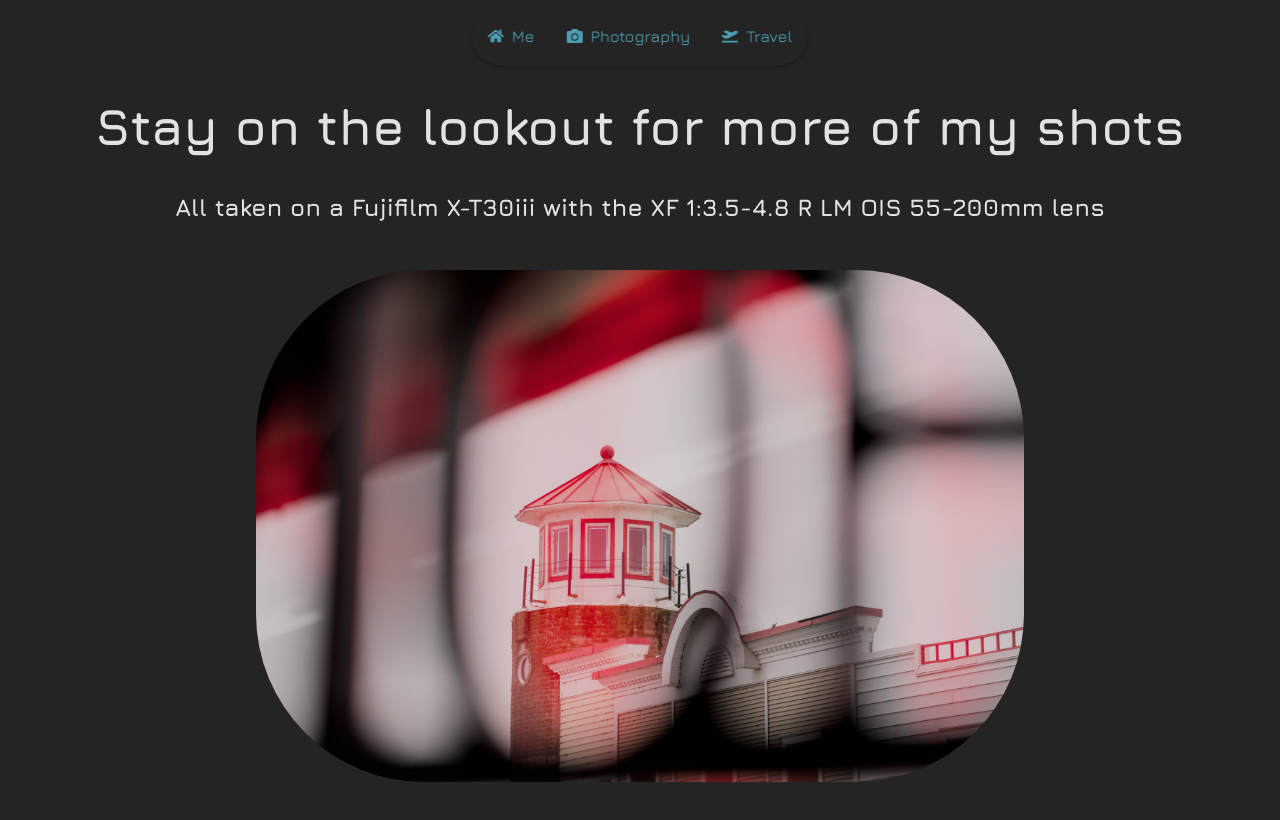
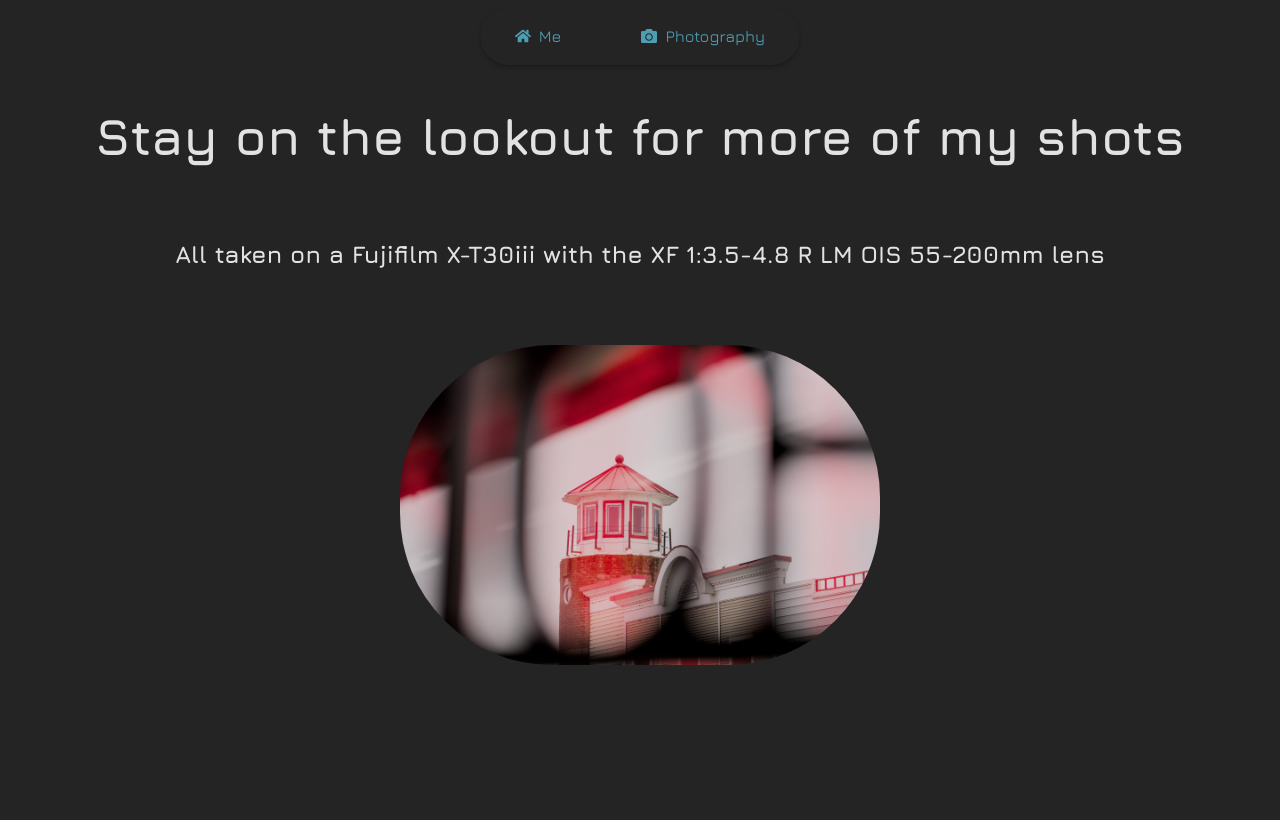
Before and after one commit to erikgamez23/erikgamezdotcom, a React (Vite) app: page /photography in a window 1280 px wide. Shown: the top 820 px of the page. Built offline with nearby package versions, Linux system fonts and the light colour scheme.

Commit message:
CSS Updates to main App.css

```diff
--- a/src/App.css
+++ b/src/App.css
@@ -1,13 +1,17 @@
 @import './design/palette.css';
 @import url('https://fonts.googleapis.com/css2?family=Jura:wght@300..700&family=Pixelify+Sans:wght@400..700&display=swap');
 
-h1, h2, h3 {
+h1,
+h2,
+h3 {
   font-family: "Jura", serif;
+  padding-top: 0.5em;
+  padding-bottom: 0.5em;
 }
 
 #root {
   margin: 0 auto;
-  padding: 2rem;
+  padding: 1em;
   text-align: center;
 }
 
@@ -15,27 +19,27 @@ h1, h2, h3 {
   position: fixed;
   top: 1%;
   left: 50%;
+  width: 40vh;
   transform: translateX(-50%);
   padding-inline: 1em;
   border-radius: 400px;
   z-index: 1000;
   backdrop-filter: blur(1px);
   -webkit-backdrop-filter: blur(100px);
-  box-shadow: 0 2px 4px rgba(0,0,0,0.2);
-  border-bottom: 1px solid rgba(0,0,0,0.2);
+  box-shadow: 0 2px 4px rgba(0, 0, 0, 0.2);
+  border-bottom: 1px solid rgba(0, 0, 0, 0.2);
 }
 
 .leadPhoto {
-  height: 35em;
+  width: 70vh;
+  height: auto;
   padding: 1.5em;
   will-change: filter;
   transition: filter 75ms;
   border-radius: 12em;
-  border: 1em;
+  border: 1em solid transparent;
 }
+
 .leadPhoto:hover {
   filter: drop-shadow(0 0 2em var(--color-hover));
 }
-.leadPhoto.react:hover {
-  filter: drop-shadow(0 0 2em var(--color-erikBlue));
-}
--- a/src/App.tsx
+++ b/src/App.tsx
@@ -1,6 +1,7 @@
 import '@mantine/core/styles.css';
 import { createBrowserRouter, Outlet, RouterProvider } from 'react-router-dom';
-import { FaHome, FaCamera, FaPlaneDeparture } from 'react-icons/fa';
+import { FaHome, FaCamera } from 'react-icons/fa';
+// import { FaHome, FaCamera, FaPlaneDeparture } from 'react-icons/fa';
 import { LinkWithIcon } from './components/LinkWithIcon';
 import './design/palette.css';
 import './App.css'
@@ -10,11 +11,29 @@ import Photography from './pages/Photography';
 const Layout = () => {
   return (
     <div>
-      <nav className="sticky-nav" style={{ display: 'flex', justifyContent: 'center', gap: '2rem' }}>
-        <LinkWithIcon to="/" label="Me" icon={<FaHome />} style={{ fontFamily: 'Jura', color: 'var(--color-erikBlue)' }} />
-        <LinkWithIcon to="/photography" label="Photography" icon={<FaCamera />} style={{ fontFamily: 'Jura', color: 'var(--color-erikBlue)' }} />
-        <LinkWithIcon to="/photography" label="Travel" icon={<FaPlaneDeparture />} style={{ fontFamily: 'Jura', color: 'var(--color-erikBlue)' }} />
+      <nav className="sticky-nav" style={{ display: 'flex', justifyContent: 'center', gap: '5rem' }}>
+        <LinkWithIcon
+          to="/"
+          label="Me"
+          icon={<FaHome />}
+          style={{ fontFamily: 'Jura', color: 'var(--color-erikBlue)' }}
+        />
+
+        <LinkWithIcon
+          to="/photography"
+          label="Photography"
+          icon={<FaCamera />}
+          style={{ fontFamily: 'Jura', color: 'var(--color-erikBlue)' }}
+        />
+
+        {/* <LinkWithIcon
+          to="/photography"
+          label="Travel"
+          icon={<FaPlaneDeparture />}
+          style={{ fontFamily: 'Jura', color: 'var(--color-erikBlue)' }}
+        /> */}
       </nav>
+
       <main style={{ padding: '1rem', marginTop: '1rem' }}>
         <Outlet />
       </main>
```
